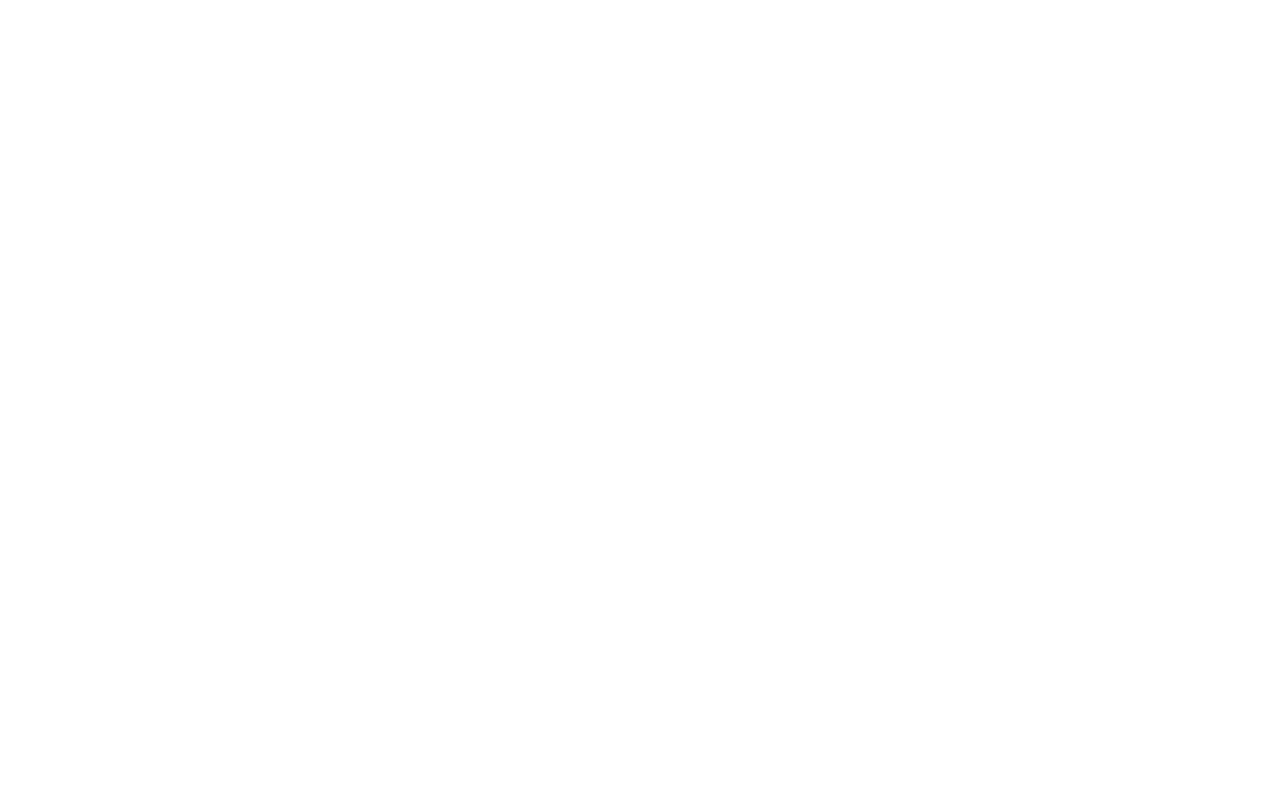
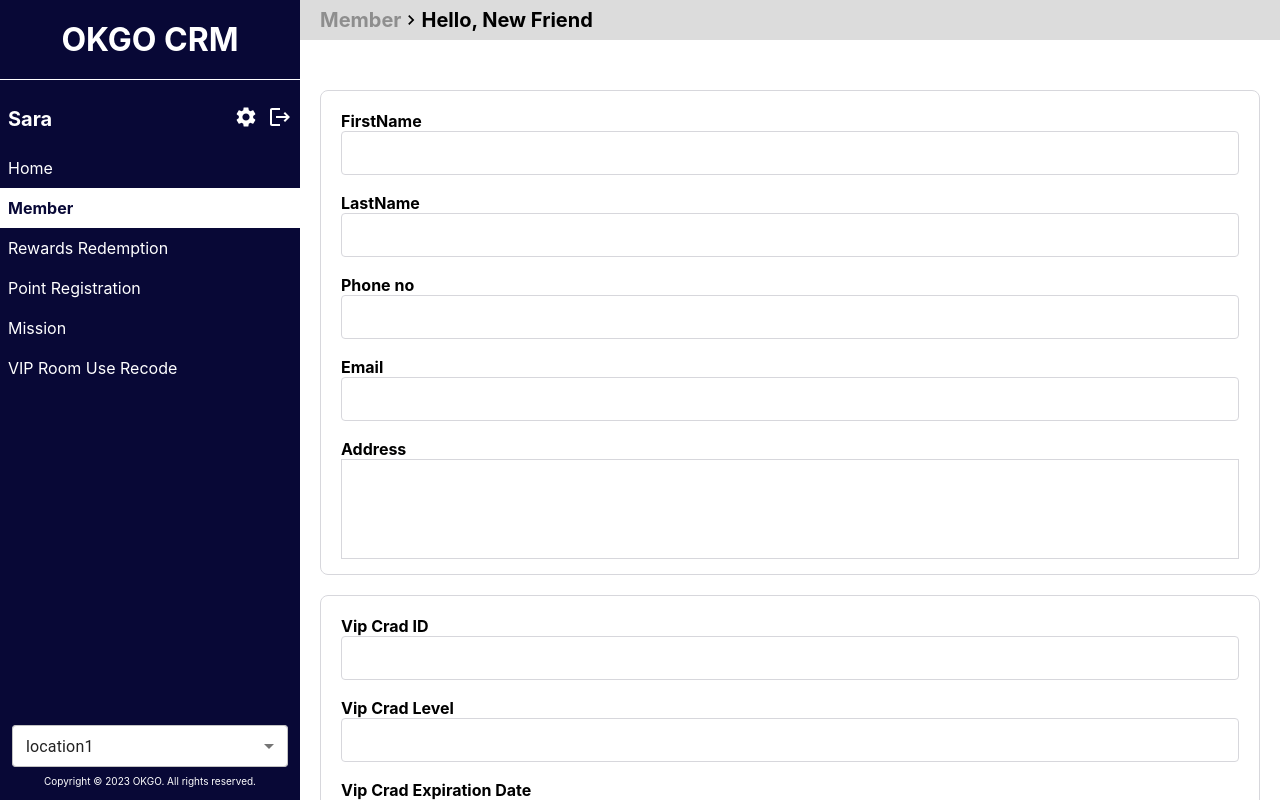
Before and after one commit to shangyuanhsu/okgocrm, a Next.js app: page /member/info/0 in a window 1280 px wide. Before the commit this address had no page. Built offline with nearby package versions, Linux system fonts and the light colour scheme.

Commit message:
new member done

```diff
--- a/src/components/Header.js
+++ b/src/components/Header.js
@@ -15,12 +15,14 @@
   const handleHamburger = () => {
     dispatch(handleHam());
   };
-
   const handleResize = () => {
     dispatch(handleColseHam());
   };
   useEffect(() => {
     window.addEventListener("resize", handleResize);
+    return () => {
+      window.removeEventListener("resize", handleResize);
+    };
   });
   return (
     <header className={styles.Header}>
--- a/src/components/NavBar.js
+++ b/src/components/NavBar.js
@@ -1,5 +1,5 @@
 import styles from "../styles/NavBar.module.css";
-import React, { useEffect, useState } from "react";
+import { useState } from "react";
 import { useRouter } from "next/router";
 
 import Link from "next/link";
--- a/src/features/hamburger/hamburgerSlice.js
+++ b/src/features/hamburger/hamburgerSlice.js
@@ -11,11 +11,13 @@
       state.value = !state.value;
     },
     handleColseHam: (state) => {
-      state.value =false;
+      if (state.value === true && window.innerWidth >= 1150) {
+        state.value = false;
+      }
     },
   },
 });
 
-export const { handleHam ,handleColseHam} = hamburgerSlice.actions;
+export const { handleHam, handleColseHam } = hamburgerSlice.actions;
 
 export default hamburgerSlice.reducer;
--- a/src/pages/member/info/[id].js
+++ b/src/pages/member/info/[id].js
@@ -11,6 +11,7 @@
 
 export const getServerSideProps = (context) => {
   const { id } = context.query;
+
   const memberContent = {
     id: "ty8854",
     firstName: "Sherry",
@@ -28,6 +29,29 @@
       expirationDate: "2027-11-04",
     },
   };
+  if (id == 0) {
+    return {
+      props: {
+        memberData: {
+          id: "0",
+          firstName: "",
+          lastName: "",
+          phoneno: "",
+          email: "",
+          address: "",
+          status: "0",
+          registrationDate: "",
+          updatedDate: "",
+          totalPoint: 0,
+          vipCrad: {
+            id: "",
+            level: "",
+            expirationDate: "",
+          },
+        },
+      },
+    };
+  }
   if (id != memberContent.id) {
     return {
       notFound: true,
@@ -48,7 +72,7 @@
   // 顯示會員資料
   const [member, setMember] = useState({ ...OGmemberData });
   // 使否處在可修改的狀態
-  const [isEdit, setIsEdit] = useState(false);
+  const [isEdit, setIsEdit] = useState(member.id == 0 ? true : false);
   // 狀態的選項
   const radioStatus = [
     { key: "0", name: "Open" },
@@ -58,12 +82,15 @@
 
   // =========================================
   // 輸入值
-  const handlenewTxt = (val, key) => {
+  const handlenewTxt = (val, key, key2 = null) => {
     console.log(val, key);
+    if (key2) {
+      member[key][key2] = val;
+    } else {
       member[key] = val;
+    }
     setMember({
       ...member,
-      [key]: val,
     });
   };
   // 還原
@@ -71,7 +98,12 @@
     setMember({ ...OGmemberData });
   };
   // 改變值
-  const handleSaveData = () => {
+  const handleSaveData = async () => {
+    if (member.id == 0) {
+      await router.push(`/member/info/ty8854`);
+      router.reload();
+      return;
+    }
     setOGmemberData({ ...member });
     setIsEdit(false);
   };
@@ -105,9 +137,13 @@
               Member
             </Link>
             <ChevronRightIcon fontSize="small" />
-            {OGmemberData.firstName}&nbsp;{OGmemberData.lastName}
+            {OGmemberData.firstName == ""
+              ? "Hello, New Friend"
+              : `${OGmemberData.firstName} ${OGmemberData.lastName}`}
           </h2>
           <section className="myTabBox">
+            {member.id != 0 && (
+              <>
                 <div
                   className="myTab myTabChecked"
                   onClick={() => {
@@ -125,6 +161,8 @@
                 >
                   Point
                 </div>
+              </>
+            )}
           </section>
 
           <section>
@@ -189,15 +227,19 @@
                 <p>
                   <b>Address</b>
                 </p>
-                <input
-                  className={`myInput ${!isEdit ? "myInputReadonly" : ""}`}
+
+                {isEdit ? (
+                  <textarea
+                    className="myTextarea"
+                    value={member.address}
                     readOnly={!isEdit}
-                  type="text"
-                  value={member.address}
                     onChange={(e) =>
                       isEdit && handlenewTxt(e.target.value, "address")
                     }
-                />
+                  ></textarea>
+                ) : (
+                  <p className="myInputReadonly myPReadonly">{member.address}</p>
+                )}
               </div>
             </div>
 
@@ -207,10 +249,15 @@
                   <b>Vip Crad ID</b>
                 </p>
                 <input
-                  className={`myInput myInputReadonly`}
-                  readOnly
+                  className={`myInput ${
+                    member.id != 0 ? "myInputReadonly" : ""
+                  }`}
+                  readOnly={member.id == 0 ? false : true}
                   type="text"
                   value={member.vipCrad.id}
+                  onChange={(e) =>
+                    isEdit && handlenewTxt(e.target.value, "vipCrad", "id")
+                  }
                 />
               </div>
               <div>
@@ -218,10 +265,15 @@
                   <b>Vip Crad Level</b>
                 </p>
                 <input
-                  className={`myInput myInputReadonly`}
-                  readOnly
+                  className={`myInput ${
+                    member.id != 0 ? "myInputReadonly" : ""
+                  }`}
+                  readOnly={member.id == 0 ? false : true}
                   type="text"
                   value={member.vipCrad.level}
+                  onChange={(e) =>
+                    isEdit && handlenewTxt(e.target.value, "vipCrad", "level")
+                  }
                 />
               </div>
 
@@ -230,13 +282,21 @@
                   <b>Vip Crad Expiration Date</b>
                 </p>
                 <input
-                  className={`myInput myInputReadonly`}
-                  readOnly
+                  className={`myInput ${
+                    member.id != 0 ? "myInputReadonly" : ""
+                  }`}
+                  readOnly={member.id == 0 ? false : true}
                   type="text"
                   value={member.vipCrad.expirationDate}
+                  onChange={(e) =>
+                    isEdit &&
+                    handlenewTxt(e.target.value, "vipCrad", "expirationDate")
+                  }
                 />
               </div>
             </div>
+            {member.id != 0 && (
+              <>
                 <div className="formBlock">
                   <div>
                     <p>
@@ -284,6 +344,20 @@
                     </button>
                   </div>
                 )}
+              </>
+            )}
+            {member.id == 0 && (
+              <>
+                <div className="myButtonBox">
+                  <button
+                    className="myButton myButtonAlert"
+                    onClick={handleSaveData}
+                  >
+                    Save
+                  </button>
+                </div>
+              </>
+            )}
           </section>
         </main>
       </div>
--- a/src/styles/globals.css
+++ b/src/styles/globals.css
@@ -313,3 +313,20 @@
   padding: 8px;
 
 }
+
+.myTextarea {
+  display: block;
+  height: 100px;
+  width: 100%;
+  resize: none;
+  border: 1px solid #d7d7dc;
+  outline: none;
+  padding: 8px 10px;
+  font-size: 16px;
+}
+
+.myPReadonly {
+  padding: 10px;
+  word-break: break-all;
+  line-height: 1.5em;
+}
```
Also changed, not shown: src/pages/index.js (+1 -11 lines), src/pages/member/index.js (+6 -4 lines). Lines whose indentation alone changed are shown as unchanged.
